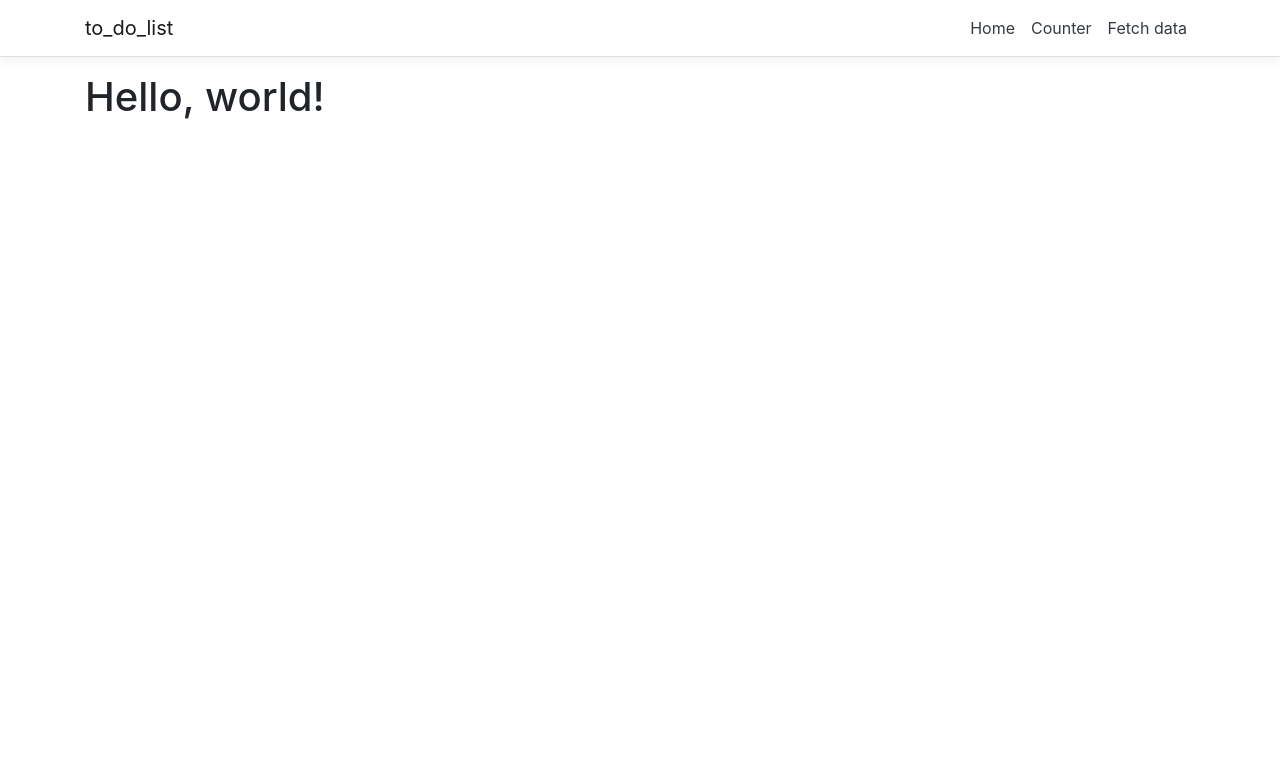
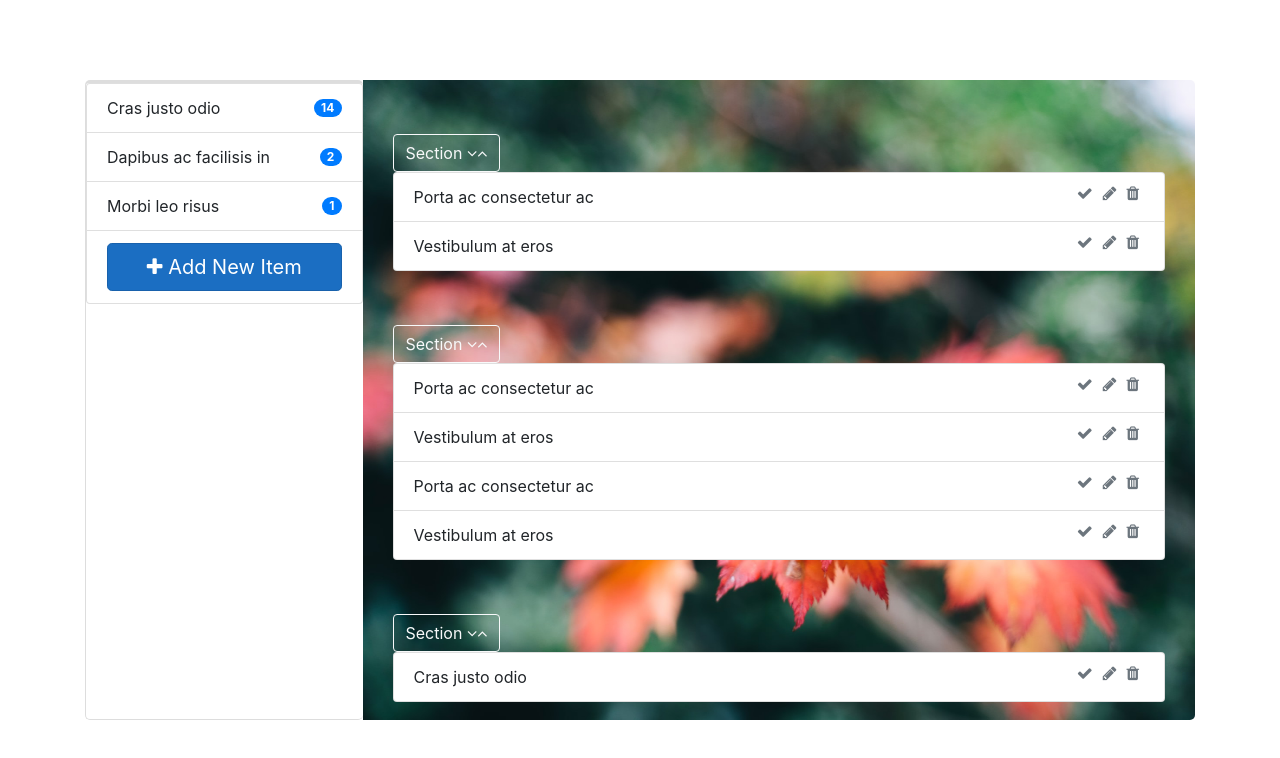
Before and after one commit to mkline1554/ToDoList, an Angular app in the folder to-do-list/ClientApp/: page / in a window 1280 px wide. Shown: the top 758 px of the page. Built offline with nearby package versions, Linux system fonts and the light colour scheme.

Commit message:
basic home layout

```diff
--- a/to-do-list/ClientApp/package.json
+++ b/to-do-list/ClientApp/package.json
@@ -25,6 +25,7 @@
     "aspnet-prerendering": "^3.0.1",
     "bootstrap": "^4.3.1",
     "core-js": "^3.3.3",
+    "font-awesome": "^4.7.0",
     "jquery": "3.4.1",
     "oidc-client": "^1.9.1",
     "popper.js": "^1.16.0",
--- a/to-do-list/ClientApp/src/app/app.component.html
+++ b/to-do-list/ClientApp/src/app/app.component.html
@@ -1,5 +1,5 @@
 <body>
-  <app-nav-menu></app-nav-menu>
+  <!--<app-nav-menu></app-nav-menu>-->
   <div class="container">
     <router-outlet></router-outlet>
   </div>
--- /dev/null
+++ b/to-do-list/ClientApp/src/app/home/home.component.css
@@ -0,0 +1,36 @@
+.items-wrapper {
+  background: url("/assets/images/background.jpg");
+  background-color: #cccccc;
+  background-repeat: no-repeat;
+  background-size: 100% 100%;
+  border-radius: 0 5px 5px 0;
+  max-height:80vh;
+}
+
+.menu {
+  border-top: 3px solid #ddd;
+  border-left: 1px solid #ddd;
+  border-bottom: 1px solid #ddd;
+  border-radius: 5px;
+  padding: 0;
+}
+
+.menu list-group {
+  width: 100%;
+  padding: 0;
+  margin: 0;
+}
+
+.manage{
+    float: right;
+    margin: 0 5px;
+}
+.section-button{
+    margin-top: 7%;
+}
+
+::-webkit-scrollbar {
+  display: none;
+  -ms-overflow-style: none; /* IE and Edge */
+  scrollbar-width: none; /* Firefox */
+}
--- a/to-do-list/ClientApp/src/app/home/home.component.html
+++ b/to-do-list/ClientApp/src/app/home/home.component.html
@@ -1,21 +1,69 @@
-<h1>Hello, world!</h1>
-<!--<p>Welcome to your new single-page application, built with:</p>
-<ul>
-  <li><a href='https://get.asp.net/'>ASP.NET Core</a> and <a href='https://msdn.microsoft.com/en-us/library/67ef8sbd.aspx'>C#</a> for cross-platform server-side code</li>
-  <li><a href='https://angular.io/'>Angular</a> and <a href='http://www.typescriptlang.org/'>TypeScript</a> for client-side code</li>
-  <li><a href='http://getbootstrap.com/'>Bootstrap</a> for layout and styling</li>
-</ul>
-<p>To help you get started, we've also set up:</p>
-<ul>
-  <li><strong>Client-side navigation</strong>. For example, click <em>Counter</em> then <em>Back</em> to return here.</li>
-  <li><strong>Angular CLI integration</strong>. In development mode, there's no need to run <code>ng serve</code>. It runs in the background automatically, so your client-side resources are dynamically built on demand and the page refreshes when you modify any file.</li>
-  <li><strong>Efficient production builds</strong>. In production mode, development-time features are disabled, and your <code>dotnet publish</code> configuration automatically invokes <code>ng build</code> to produce minified, ahead-of-time compiled JavaScript files.</li>
-</ul>
-<p>The <code>ClientApp</code> subdirectory is a standard Angular CLI application. If you open a command prompt in that directory, you can run any <code>ng</code> command (e.g., <code>ng test</code>), or use <code>npm</code> to install extra packages into it.</p>
+<div class="container">
+  <div class="row" style="height:80vh; margin-top: 10vh;"
+       >
+    <div class="col-3 menu">
+
+      <ul class="list-group">
+        <li class="list-group-item d-flex justify-content-between align-items-center">
+          Cras justo odio
+          <span class="badge badge-primary badge-pill">14</span>
+        </li>
+        <li class="list-group-item d-flex justify-content-between align-items-center">
+          Dapibus ac facilisis in
+          <span class="badge badge-primary badge-pill">2</span>
+        </li>
+        <li class="list-group-item d-flex justify-content-between align-items-center">
+          Morbi leo risus
+          <span class="badge badge-primary badge-pill">1</span>
+        </li>
+        <li class="list-group-item d-flex justify-content-between align-items-center">
+          <button type="button" class="btn btn-primary btn-lg btn-block"><i class="fa fa-plus"></i> Add New Item</button>
+        </li>
+      </ul>
+
+    </div>
+
+    <div class="col-9 items-wrapper" style="overflow:scroll;">
+      <div class="container-fluid" stlye="border: 2px solid yellow;">
+
+        <button type="button" class="btn btn-outline-light section-button">Section <i class="fa fa-angle-down"></i><i class="fa fa-angle-up"></i></button>
+        <ul class="list-group">
+          <li class="list-group-item">Porta ac consectetur ac <i class="fa fa-trash manage text-muted"></i> <i class="fa fa-pencil manage text-muted"></i> <i class="fa fa-check manage text-muted"></i></li>
+          <li class="list-group-item">Vestibulum at eros <i class="fa fa-trash manage text-muted"></i> <i class="fa fa-pencil manage text-muted"></i> <i class="fa fa-check manage text-muted"></i></li>
+        </ul>
+
+        <button type="button" class="btn btn-outline-light section-button">Section <i class="fa fa-angle-down"></i><i class="fa fa-angle-up"></i></button>
+        <ul class="list-group">
+          <li class="list-group-item">Porta ac consectetur ac <i class="fa fa-trash manage text-muted"></i> <i class="fa fa-pencil manage text-muted"></i> <i class="fa fa-check manage text-muted"></i></li>
+          <li class="list-group-item">Vestibulum at eros <i class="fa fa-trash manage text-muted"></i> <i class="fa fa-pencil manage text-muted"></i> <i class="fa fa-check manage text-muted"></i></li>
+          <li class="list-group-item">Porta ac consectetur ac <i class="fa fa-trash manage text-muted"></i> <i class="fa fa-pencil manage text-muted"></i> <i class="fa fa-check manage text-muted"></i></li>
+          <li class="list-group-item">Vestibulum at eros <i class="fa fa-trash manage text-muted"></i> <i class="fa fa-pencil manage text-muted"></i> <i class="fa fa-check manage text-muted"></i></li>
+        </ul>
+
+        <button type="button" class="btn btn-outline-light section-button">Section <i class="fa fa-angle-down"></i><i class="fa fa-angle-up"></i></button>
+        <ul class="list-group">
+          <li class="list-group-item">Cras justo odio <i class="fa fa-trash manage text-muted"></i> <i class="fa fa-pencil manage text-muted"></i> <i class="fa fa-check manage text-muted"></i></li>
+        </ul>
+
+        <button type="button" class="btn btn-outline-light section-button">Section <i class="fa fa-angle-down"></i><i class="fa fa-angle-up"></i></button>
+        <ul class="list-group">
+          <li class="list-group-item">Porta ac consectetur ac <i class="fa fa-trash manage text-muted"></i> <i class="fa fa-pencil manage text-muted"></i> <i class="fa fa-check manage text-muted"></i></li>
+          <li class="list-group-item">Vestibulum at eros <i class="fa fa-trash manage text-muted"></i> <i class="fa fa-pencil manage text-muted"></i> <i class="fa fa-check manage text-muted"></i></li>
+          <li class="list-group-item">Porta ac consectetur ac <i class="fa fa-trash manage text-muted"></i> <i class="fa fa-pencil manage text-muted"></i> <i class="fa fa-check manage text-muted"></i></li>
+          <li class="list-group-item">Vestibulum at eros <i class="fa fa-trash manage text-muted"></i> <i class="fa fa-pencil manage text-muted"></i> <i class="fa fa-check manage text-muted"></i></li>
+        </ul>
+
+        <button type="button" class="btn btn-outline-light section-button">Section <i class="fa fa-angle-down"></i><i class="fa fa-angle-up"></i></button>
+        <ul class="list-group">
+          <li class="list-group-item">Porta ac consectetur ac <i class="fa fa-trash manage text-muted"></i> <i class="fa fa-pencil manage text-muted"></i> <i class="fa fa-check manage text-muted"></i></li>
+          <li class="list-group-item">Vestibulum at eros <i class="fa fa-trash manage text-muted"></i> <i class="fa fa-pencil manage text-muted"></i> <i class="fa fa-check manage text-muted"></i></li>
+          <li class="list-group-item">Porta ac consectetur ac <i class="fa fa-trash manage text-muted"></i> <i class="fa fa-pencil manage text-muted"></i> <i class="fa fa-check manage text-muted"></i></li>
+          <li class="list-group-item">Vestibulum at eros <i class="fa fa-trash manage text-muted"></i> <i class="fa fa-pencil manage text-muted"></i> <i class="fa fa-check manage text-muted"></i></li>
+        </ul>
+
+      </div>
+    </div>
 
 
-<button (click)="get()">Get One</button>
-<button (click)="getAll()">Get All</button>
-<button (click)="add()">Add</button>
-<button (click)="update()">Update</button>
-<button (click)="remove()">Delete</button>-->
+  </div>
+</div>
--- a/to-do-list/ClientApp/src/app/home/home.component.ts
+++ b/to-do-list/ClientApp/src/app/home/home.component.ts
@@ -8,6 +8,7 @@ import { Observable } from 'rxjs';
 @Component({
   selector: 'app-home',
   templateUrl: './home.component.html',
+  styleUrls:['./home.component.css']
 })
 export class HomeComponent {
 
--- a/to-do-list/ClientApp/src/index.html
+++ b/to-do-list/ClientApp/src/index.html
@@ -7,6 +7,7 @@
 
   <meta name="viewport" content="width=device-width, initial-scale=1" />
   <link rel="icon" type="image/x-icon" href="favicon.ico" />
+  <link rel="stylesheet" href="https://stackpath.bootstrapcdn.com/font-awesome/4.7.0/css/font-awesome.min.css" integrity="sha384-wvfXpqpZZVQGK6TAh5PVlGOfQNHSoD2xbE+QkPxCAFlNEevoEH3Sl0sibVcOQVnN" crossorigin="anonymous">
 </head>
   <body>
     <app-root>Loading...</app-root>
```
Also changed, not shown: to-do-list/ClientApp/src/assets/images/background.jpg (added), 1 other file (tests, documents, lock files or other folders). Lines whose indentation alone changed are shown as unchanged.
